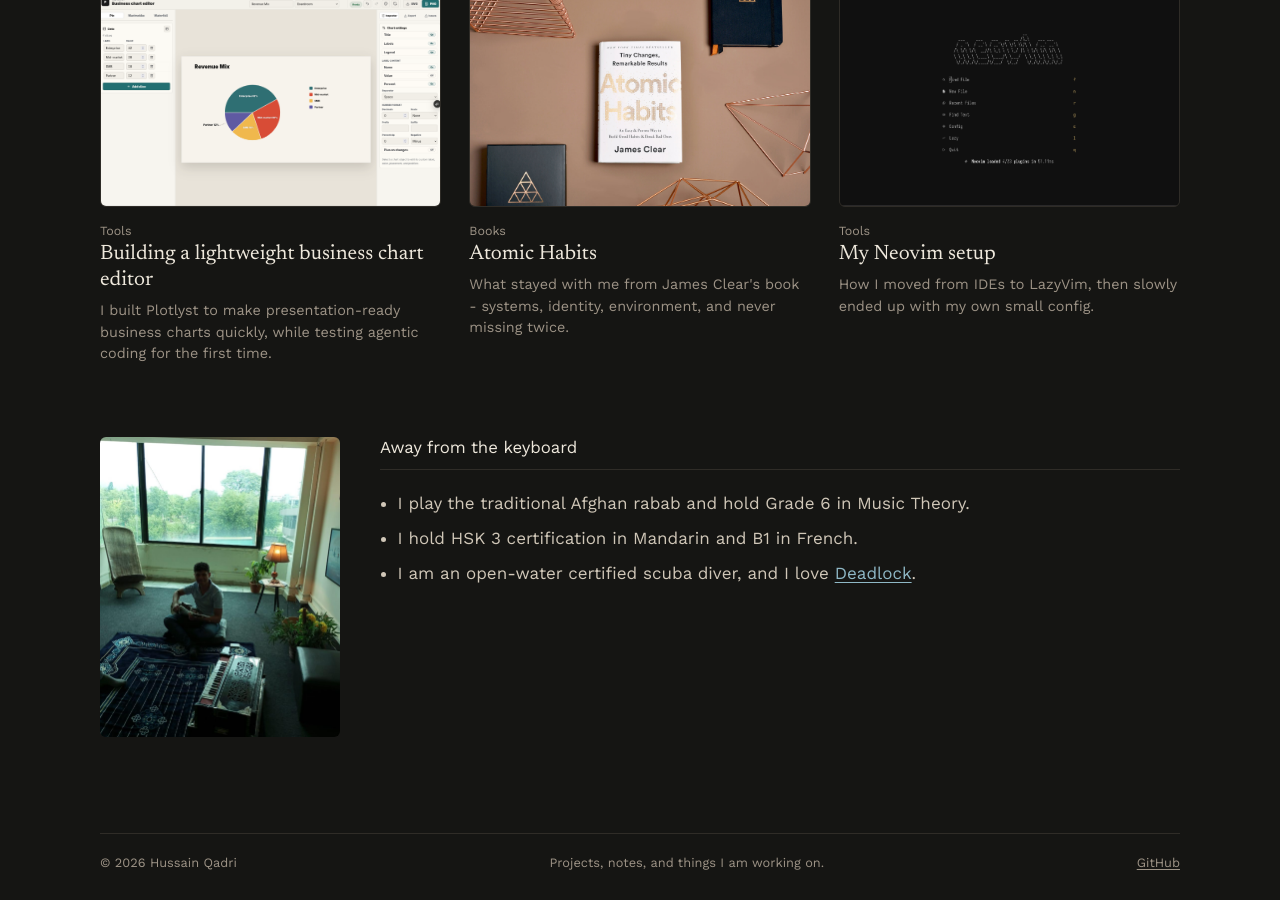
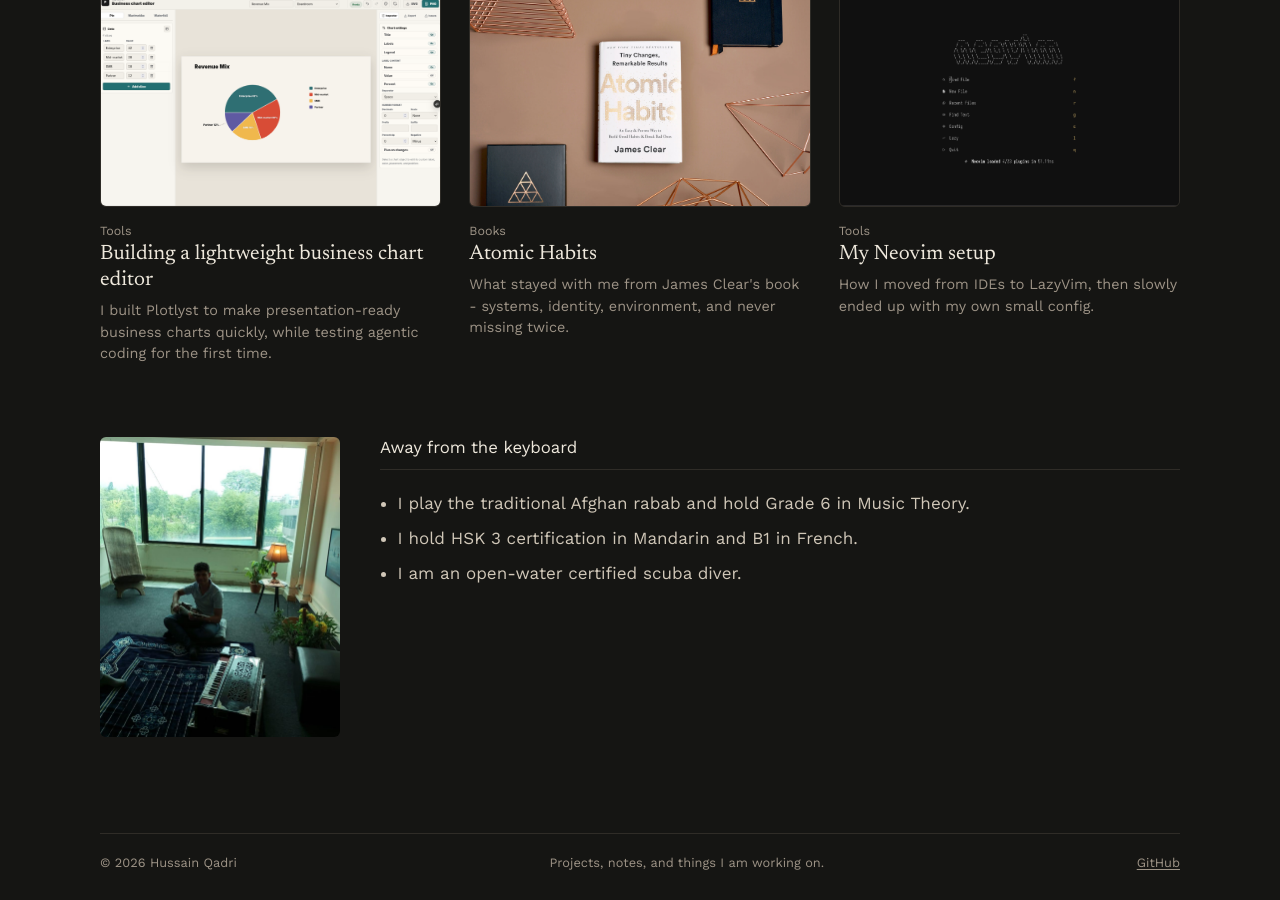
Before and after one commit to HussainQadri/hussainqadri.github.io, a Jekyll site: the page built from index.md, in a window 1280 px wide and 900 px high, scrolled down 1987 px. Built offline with Jekyll 4.4.1, drawn with Linux system fonts in a browser that asks for light colours.

Commit message:
Trim Away from the keyboard list

```diff
--- a/index.md
+++ b/index.md
@@ -90,7 +90,7 @@ permalink: /
     <ul>
       <li>I play the traditional Afghan rabab and hold Grade 6 in Music Theory.</li>
       <li>I hold HSK 3 certification in Mandarin and B1 in French.</li>
-      <li>I am an open-water certified scuba diver, and I love <a href="https://store.steampowered.com/app/1422450/Deadlock/">Deadlock</a>.</li>
+      <li>I am an open-water certified scuba diver.</li>
     </ul>
   </div>
 </section>
```
